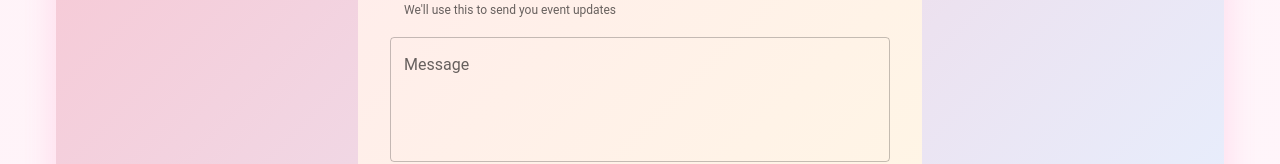
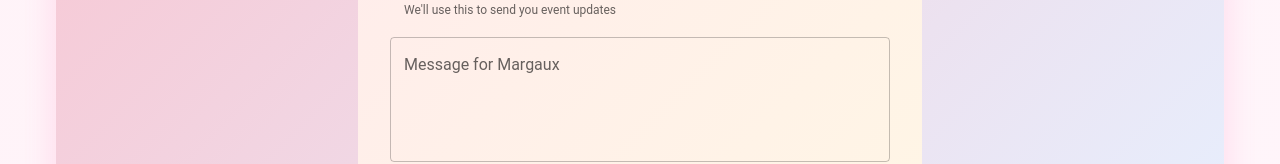
Before and after one commit to aesmm00/margaux-invitation, a React (Create React App) app: page / in a window 1280 px wide. Shown: the part 3944-4108 px from the top of the page. Built offline with nearby package versions, Linux system fonts and the light colour scheme; a web font is replaced by a local one.

Commit message:
feat: Update RSVP form message label for clarity

```diff
--- a/src/components/RSVP.js
+++ b/src/components/RSVP.js
@@ -272,7 +272,7 @@ const RSVP = () => {
           />
           <TextField
             fullWidth
-            label="Message"
+            label="Message for Margaux"
             name="message"
             value={rsvpData.message}
             onChange={handleInputChange}
```
